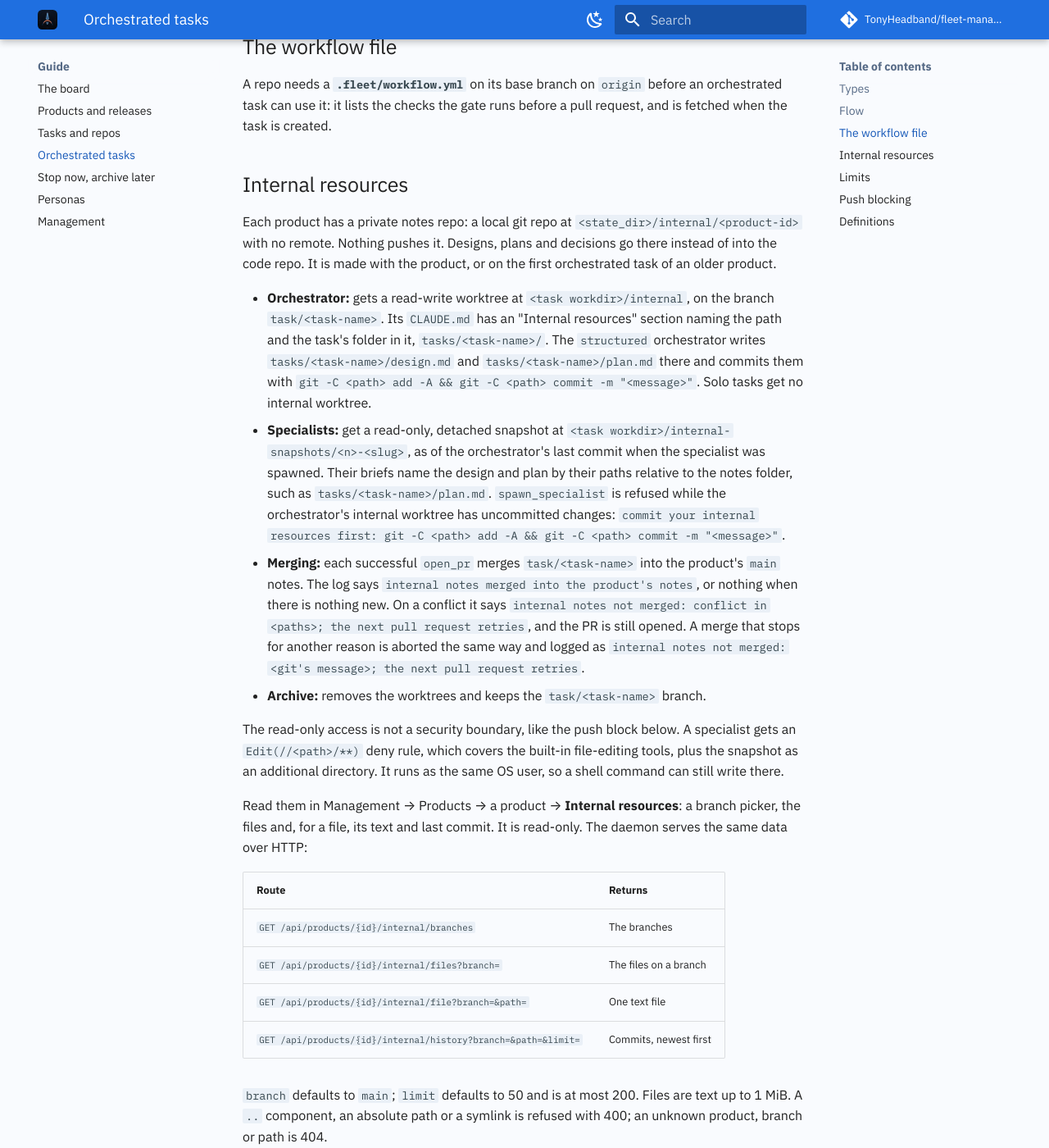
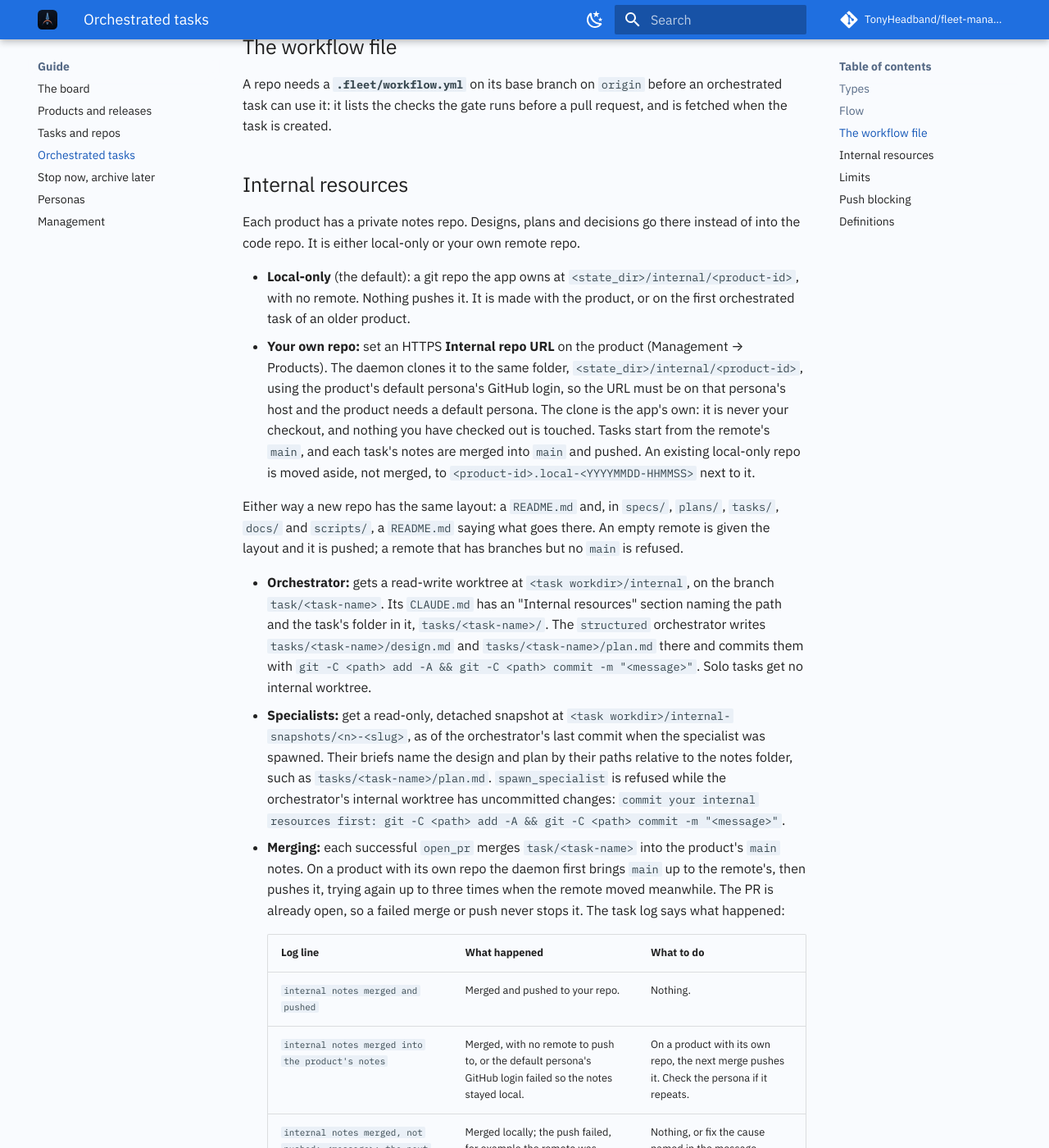
Before and after one commit to TonyHeadband/fleet-manager, an MkDocs documentation site: the page built from docs/guide/orchestrated-tasks.md, in a window 1280 px wide and 1400 px high, scrolled down 1036 px. Shown: the whole window at 82% size. Built offline with MkDocs 1.6.1 and Material for MkDocs 9.7.7, drawn with Linux system fonts in a browser that asks for light colours; comment, search, counter and statistics services are not loaded; some of the changed text lies outside the part shown.

Commit message:
docs: internal repos can be your own and are pushed
Co-Authored-By: Claude Opus 5.5 <noreply@anthropic.com>

```diff
--- a/docs/guide/orchestrated-tasks.md
+++ b/docs/guide/orchestrated-tasks.md
@@ -44,9 +44,21 @@ lists the checks the gate runs before a pull request, and is fetched when the ta
 
 ## Internal resources
 
-Each product has a private notes repo: a local git repo at `<state_dir>/internal/<product-id>` with no remote.
-Nothing pushes it. Designs, plans and decisions go there instead of into the code repo. It is made with the
-product, or on the first orchestrated task of an older product.
+Each product has a private notes repo. Designs, plans and decisions go there instead of into the code repo. It is
+either local-only or your own remote repo.
+
+- **Local-only** (the default): a git repo the app owns at `<state_dir>/internal/<product-id>`, with no remote.
+  Nothing pushes it. It is made with the product, or on the first orchestrated task of an older product.
+- **Your own repo:** set an HTTPS **Internal repo URL** on the product (Management → Products). The daemon clones it
+  to the same folder, `<state_dir>/internal/<product-id>`, using the product's default persona's GitHub login, so the
+  URL must be on that persona's host and the product needs a default persona. The clone is the app's own: it is never
+  your checkout, and nothing you have checked out is touched. Tasks start from the remote's `main`, and each task's
+  notes are merged into `main` and pushed. An existing local-only repo is moved aside, not merged, to
+  `<product-id>.local-<YYYYMMDD-HHMMSS>` next to it.
+
+Either way a new repo has the same layout: a `README.md` and, in `specs/`, `plans/`, `tasks/`, `docs/` and
+`scripts/`, a `README.md` saying what goes there. An empty remote is given the layout and it is pushed; a remote
+that has branches but no `main` is refused.
 
 - **Orchestrator:** gets a read-write worktree at `<task workdir>/internal`, on the branch `task/<task-name>`. Its
   `CLAUDE.md` has an "Internal resources" section naming the path and the task's folder in it, `tasks/<task-name>/`.
@@ -58,11 +70,30 @@ product, or on the first orchestrated task of an older product.
   relative to the notes folder, such as `tasks/<task-name>/plan.md`. `spawn_specialist` is refused while the
   orchestrator's internal worktree has uncommitted changes: `commit your internal resources first: git -C <path>
   add -A && git -C <path> commit -m "<message>"`.
-- **Merging:** each successful `open_pr` merges `task/<task-name>` into the product's `main` notes. The log says
-  `internal notes merged into the product's notes`, or nothing when there is nothing new. On a conflict it says
-  `internal notes not merged: conflict in <paths>; the next pull request retries`, and the PR is still opened. A
-  merge that stops for another reason is aborted the same way and logged as
-  `internal notes not merged: <git's message>; the next pull request retries`.
+- **Merging:** each successful `open_pr` merges `task/<task-name>` into the product's `main` notes. On a product
+  with its own repo the daemon first brings `main` up to the remote's, then pushes it, trying again up to three times
+  when the remote moved meanwhile. The PR is already open, so a failed merge or push never stops it. The task log
+  says what happened:
+
+    | Log line | What happened | What to do |
+    | --- | --- | --- |
+    | `internal notes merged and pushed` | Merged and pushed to your repo. | Nothing. |
+    | `internal notes merged into the product's notes` | Merged, with no remote to push to, or the default persona's GitHub login failed so the notes stayed local. | On a product with its own repo, the next merge pushes it. Check the persona if it repeats. |
+    | `internal notes merged, not pushed: <message>; the next merge or a daemon restart retries` | Merged locally; the push failed, for example the remote was unreachable. | Nothing, or fix the cause named in the message. |
+    | `internal notes not merged: conflict in <paths>; task/<task-name> is pushed to resolve by hand` | The task's notes conflict with `main`. The merge was aborted and the branch pushed. | Merge `task/<task-name>` into `main` from your own checkout of the repo, resolve, and push. |
+    | `internal notes not merged: <git's message>; task/<task-name> is pushed to resolve by hand` | The merge stopped for another reason; same as above. | Same. |
+    | `internal notes not merged: conflict in <paths>; the next pull request retries` | The same conflict on a product without a remote, or with the remote unreachable: nothing was pushed. | Nothing. The branch stays and the next PR merges it again. |
+    | `internal notes not merged: <git's message>; the next pull request retries` | The same, for a stop that is not a conflict. | Same. |
+
+    Any line can end with `; earlier unpushed notes conflicted with the remote and are on fleet/unpushed-<stamp> to
+    merge by hand`. Notes merged earlier but never pushed conflicted with new commits on the remote. The daemon
+    pushed them to that branch and restarted its `main` from the remote's. Merge `fleet/unpushed-<stamp>` into
+    `main` from your own checkout, resolve, and push.
+
+    A task that starts while the remote cannot be fetched logs `internal notes: cannot fetch the remote (<message>);
+    starting from the local copy`. Its branch is cut from the app's last copy of `main`, and the merge reconciles it
+    later. When the daemon starts it also pushes any notes an earlier push left behind, and logs a warning, not a task
+    line, for a conflict as above.
 - **Archive:** removes the worktrees and keeps the `task/<task-name>` branch.
 
 The read-only access is not a security boundary, like the push block below. A specialist gets an
@@ -70,7 +101,8 @@ The read-only access is not a security boundary, like the push block below. A sp
 directory. It runs as the same OS user, so a shell command can still write there.
 
 Read them in Management → Products → a product → **Internal resources**: a branch picker, the files and, for a
-file, its text and last commit. It is read-only. The daemon serves the same data over HTTP:
+file, its text and last commit. It is read-only. Above them it says `Remote: <url>` (credentials removed) or
+`Local only`, how many commits are `not pushed` and, after a failed push, the error. The daemon serves the same data over HTTP:
 
 | Route | Returns |
 | --- | --- |
```
Also changed, not shown: docs/guide/management.md (+19 -5 lines).
